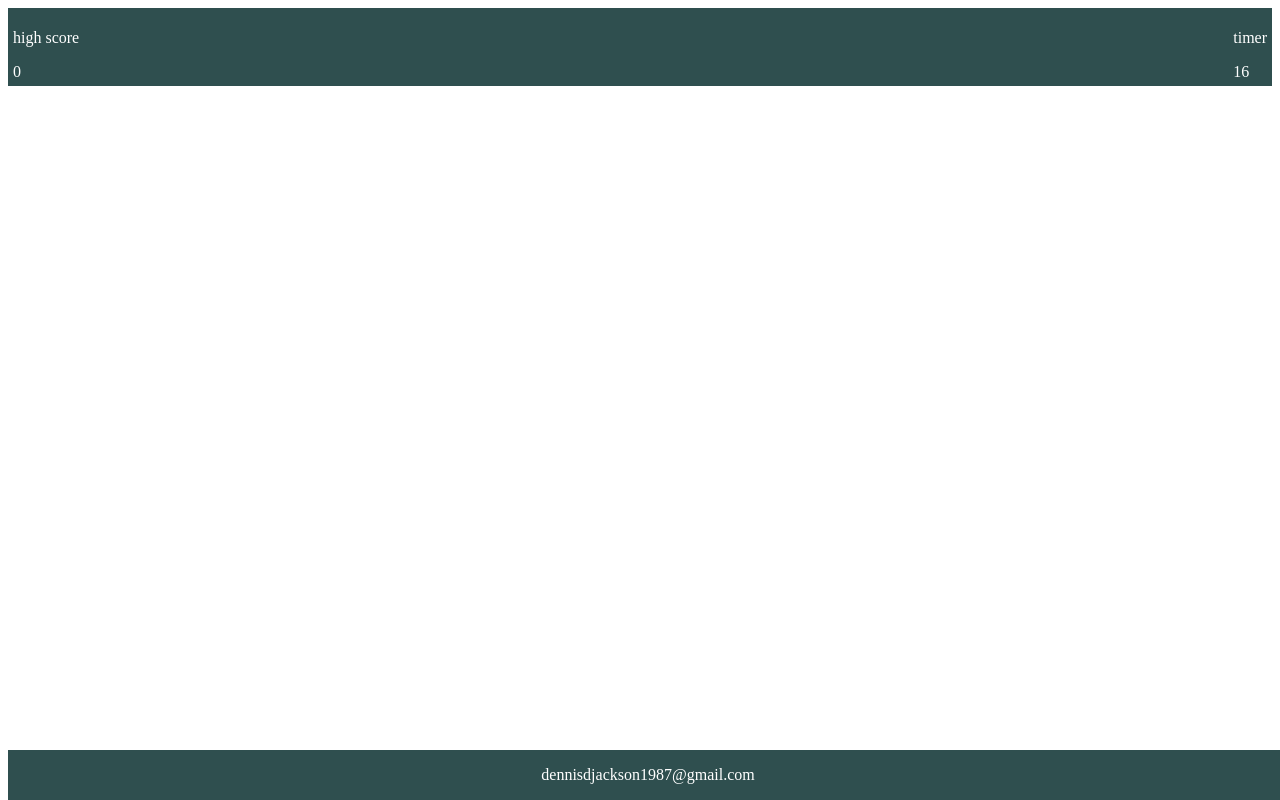
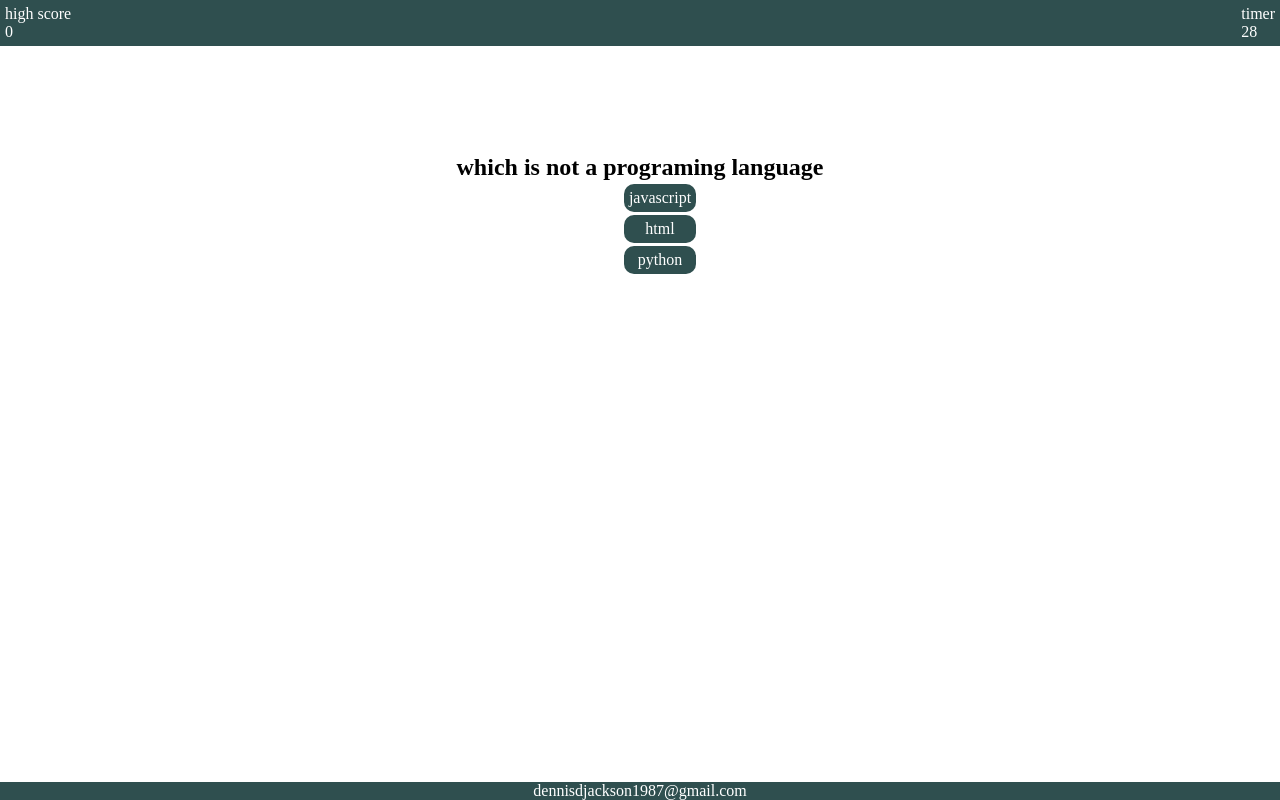
Before and after one commit to monkeyd87/quizmatic, a plain HTML site: page index.html in a window 1280 px wide. Both pictures are taken after a click on the button "click". Drawn offline with Linux system fonts and the light colour scheme.

Commit message:
add question function and answerchecker

```diff
--- a/script.js
+++ b/script.js
@@ -1,14 +1,72 @@
 let buttonEl = document.querySelector('.start');
 let timerEl = document.querySelector('span.timer');
 let scoreEl = document.querySelector('span.score')
+let containerel = document.querySelector('.container')
 
 let timer = 30;
 let score = 0;
 
+const rightAnswers =['html','flex','kkkdkdkdkk']
+
+function questiongen(question,answer1,answer2,answer3){
+    let questionel = document.createElement('h2');
+    questionel.setAttribute('class','question')
+    questionel.textContent = question
+
+    let orderel = document.createElement('ol');
+    orderel.addEventListener('click',checkaswer)
+
+
+    let answerOne = document.createElement('li')
+    answerOne.setAttribute('class','answer')
+    answerOne.textContent = answer1;
+
+    let answertwo = document.createElement('li')
+    answertwo.textContent = answer2;
+    answertwo.setAttribute('class','answer')
+
+    let answerThree = document.createElement('li')
+    answerThree.setAttribute('class','answer')
+    answerThree.textContent = answer3;
+
+    orderel.appendChild(answerOne)
+    orderel.appendChild(answertwo)
+    orderel.appendChild(answerThree)
+
+    containerel.appendChild(questionel)
+    containerel.appendChild(orderel)
+
+
+
+
+}
+function checkaswer(event){
+    let answer = event.target
+    if(answer.className ==='answer'){
+        if(rightAnswers.includes(answer.textContent)){
+            console.log('right')
+
+
+        }else{
+            console.log('wrong')
+            timer -= 10;
+            timerEl.textContent= timer;
+
+        }
+    }
+    clearcontainer()
+}
+
+function clearcontainer(){
+    containerel.innerHTML =''
+}
+
 buttonEl.addEventListener('click',()=>{
    timerEl.textContent = timer
+   clearcontainer()
+   questiongen('which is not a programing language','javascript','html','python')
    let interval = setInterval(()=>{
-    document.querySelector('.container').style.display='none';
+
     if(timer>=1){
         timer -= 1
         timerEl.textContent = timer
@@ -17,9 +75,10 @@ buttonEl.addEventListener('click',()=>{
         timer = 0
         timerEl.textContent = timer
         clearInterval(interval)
-        alert('interval cleared')
+
+
      }
-   },1000/5)
+   },1000)
 
 
 
--- a/style.css
+++ b/style.css
@@ -1,4 +1,6 @@
-
+*{
+    margin: 0;
+}
 
 header{
     display: flex;
@@ -19,6 +21,22 @@ header{
     align-items: center;
     justify-content:flex-end;
     margin: 8px;
+    /* border:red 1px solid; */
+    padding: 100px 0;
+}
+
+
+.answer{
+    padding: 5px;
+    color: white;
+    background-color: darkslategray;
+    margin: 3px;
+    border-radius: 10px;
+    text-align: center;
+}
+
+.answer:hover{
+    background-color: darkgreen;
 }
 
 footer{
```
